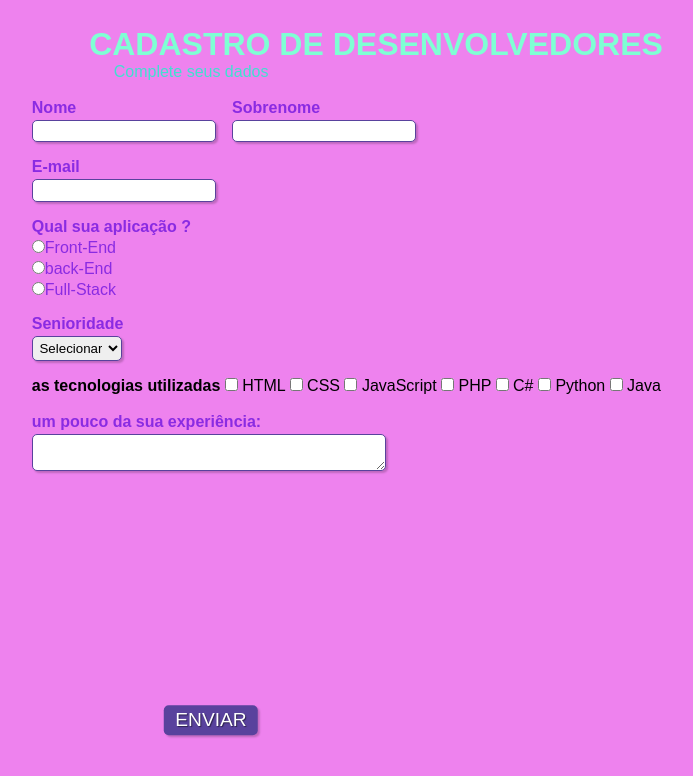
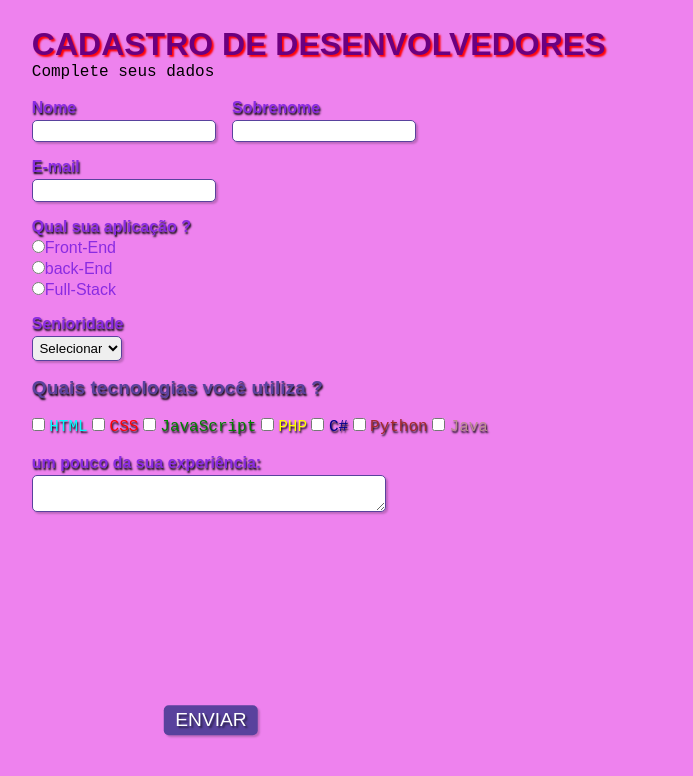
Before and after one commit to M1NH00301/FORMS, a plain HTML site: page index.html in a window 1280 px wide. Shown: the whole page, without its empty margins (429-1122 px from the left). Drawn offline with Linux system fonts and the light colour scheme.

Commit message:
confirmar em main

```diff
--- a/index.html
+++ b/index.html
@@ -8,8 +8,9 @@
     <title>CADASTRO</title>
 </head>
 <body>
+
     <div>
-        <h1 id="titulo"><strong>CADASTRO DE DESENVOLVEDORES</strong></h1>
+        <h1 class="foco" id="titulo"><strong>CADASTRO DE DESENVOLVEDORES</strong></h1>
         <P id="subtitulo">Complete seus dados</P>
         <br>
     </div>
@@ -17,23 +18,23 @@
     <form>
         <fieldset class="grupo">
             <div class="campo">
-                <label for="nome"><strong>Nome</strong></label>
+                <label class="nome" for="nome"><strong>Nome</strong></label>
                 <input type="text" name="nome" id="nome" required>
             </div>
 
             <div class="campo">
-                <label for="sobrenome"><strong>Sobrenome</strong></label>
+                <label class="sobrenome" for="sobrenome"><strong>Sobrenome</strong></label>
                 <input type="text" name="sobrenome" id="sobrenome" required>
             </div>
         </fieldset>
 
         <div class="campo">
-            <label for="email"><strong>E-mail</strong></label>
+            <label class="email" for="email"><strong>E-mail</strong></label>
             <input type="email" name="email" id="email" required>
         </div>
 
         <div class="campo">
-            <label><strong>Qual sua aplicação ?</strong></label>
+            <label class="aplicacao"><strong>Qual sua aplicação ?</strong></label>
             <label>
                 <input type="radio" name="devweb" value="frontend">Front-End
             </label>
@@ -46,7 +47,7 @@
         </div>
 
         <div class="campo">
-            <label for="senioridade"><strong>Senioridade</strong></label>
+            <label class="senioridade" for="senioridade"><strong>Senioridade</strong></label>
             <select id="senioridade" required>
                 <option selected disabled value="">Selecionar</option>
                 <option>Estágiario</option>
@@ -58,27 +59,29 @@
 
         <fieldset class="grupo">
             <div id="check">
-                <label><strong>as tecnologias utilizadas</strong></label>
+                <label class="tecnologias"><strong>Quais tecnologias você utiliza ?</strong></label>
+                <br>
+                <br>
                 <input type="checkbox" id="tecnologia1" name="tecnologia1" value="HTML">
-                <label for="tecnologia1">HTML</label>
+                <label class="tecnologia1" for="tecnologia1">HTML</label>
                 <input type="checkbox" id="tecnologia2" name="tecnologia2" value="CSS">
-                <label for="tecnologia2">CSS</label>
+                <label class="tecnologia2" for="tecnologia2">CSS</label>
                 <input type="checkbox" id="tecnologia3" name="tecnologia3" value="Javascript">
-                <label for="tecnologia3">JavaScript</label>
+                <label class="tecnologia3" for="tecnologia3">JavaScript</label>
                 <input type="checkbox" id="tecnologia4" name="tecnologia4" value="PHP">
-                <label for="tecnologia4">PHP</label>
+                <label class="tecnologia4" for="tecnologia4">PHP</label>
                 <input type="checkbox" id="tecnologia5" name="tecnologia5" value="C#">
-                <label for="tecnologia5">C#</label>
+                <label class="tecnologia5" for="tecnologia5">C#</label>
                 <input type="checkbox" id="tecnologia6" name="tecnologia6" value="Python">
-                <label for="tecnologia6">Python</label>
+                <label class="tecnologia6" for="tecnologia6">Python</label>
                 <input type="checkbox" id="tecnologia7" name="tecnologia7" value="Java">
-                <label for="tecnologia7">Java</label>
+                <label class="tecnologia7" for="tecnologia7">Java</label>
             </div>
         </fieldset>
 
         <div class="campo">
             <br>
-            <label><strong>um pouco da sua experiência:</strong></label>
+            <label class="experiencia"><strong>um pouco da sua experiência:</strong></label>
             <textarea rows"6" style="width: 26em;" id="experiencia" name="experiencia"></textarea>
         </div>
 
--- a/style.css
+++ b/style.css
@@ -1,18 +1,38 @@
 *{
     margin: 0;
     padding: 0;
+    text-align: left;
 }
 
 #titulo{
     font-family: Arial, Helvetica, sans-serif;
-    color: aquamarine;
-    margin-left: 7%;
+    color:  rgb(107, 0, 128);
+    text-shadow: red 2px 2px 2px;
 }
 
 #subtitulo{
-    font-family: sans-serif;
-    color: turquoise;
-    margin-left: 10%;
+    font-family: 'Courier New';
+    color: black;
+}
+
+.nome{
+    text-shadow: black 1px 2px 2px;
+}
+
+.sobrenome{
+    text-shadow: black 1px 2px 2px;
+}
+
+.email{
+    text-shadow: black 1px 2px 2px;
+}
+
+.aplicacao{
+    text-shadow: black 1px 2px 2px;
+}
+
+.senioridade{
+    text-shadow: black 1px 2px 2px;
 }
 
 fieldset{
@@ -63,6 +83,54 @@ fieldset.grupo .campo{
     background: #E0E0F8;
 }
 
+.tecnologias{
+    font-size: 1.2em;
+    color: #59429d;
+    text-shadow: black 1px 2px 2px;
+}
+
+.tecnologia1{
+    color: aqua;
+    font-family: 'Courier New';
+    text-shadow: black 1px 2px 2px;
+}
+
+.tecnologia2{
+    color: red;
+    font-family: 'Courier New';
+    text-shadow: black 1px 2px 2px;
+}
+
+.tecnologia3{
+    color: green;
+    font-family: 'Courier New';
+    text-shadow: black 1px 2px 2px;
+}
+
+.tecnologia4{
+    color: yellow;
+    font-family: 'Courier New';
+    text-shadow: black 1px 2px 2px;
+}
+
+.tecnologia5{
+    color: darkblue;
+    font-family: 'Courier New';
+    text-shadow: black 1px 2px 2px;
+}
+
+.tecnologia6{
+    color: brown;
+    font-family: 'Courier New';
+    text-shadow: black 1px 2px 2px;
+}
+
+.tecnologia7{
+    color: rosybrown;
+    font-family: 'Courier New';
+    text-shadow: black 1px 2px 2px;
+}
+
 .botao{
     font-size: 1.2em;
     background-color: #59429d;
@@ -71,12 +139,16 @@ fieldset.grupo .campo{
     color: #ffffff;
     padding: 0.2em 0.6em;
     box-shadow: 2px 2px 2px rgba(0,0,0,0.2);
-    text-shadow: 1px 1px 1px rgba(0,0,0,0.5);
+    text-shadow: 2px 2px 2px rgba(0,0,0,0.5);
     position: absolute;
     top: 90%;
     left: 50%;
     margin-right: -50%;
     transform: translate(-50%, -50%);
+}
+
+.experiencia{
+    text-shadow: black 1px 2px 2px;
 }
 
 .botao:hover{
```
